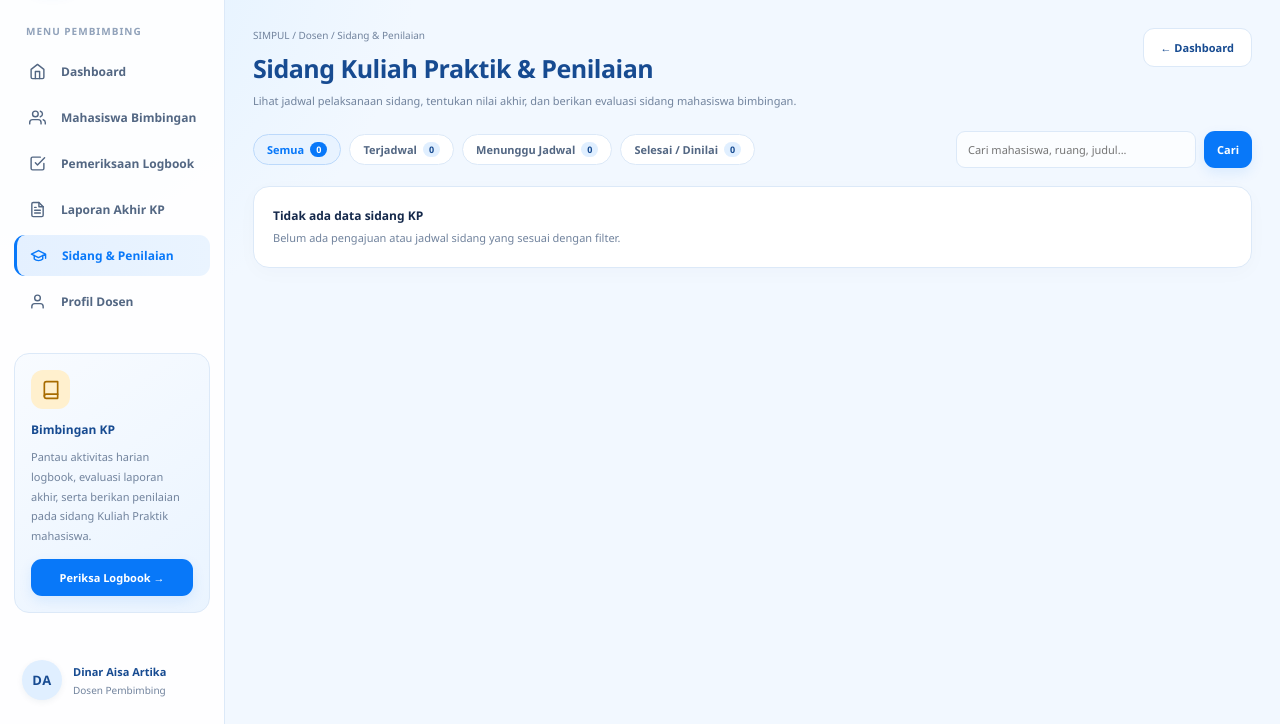
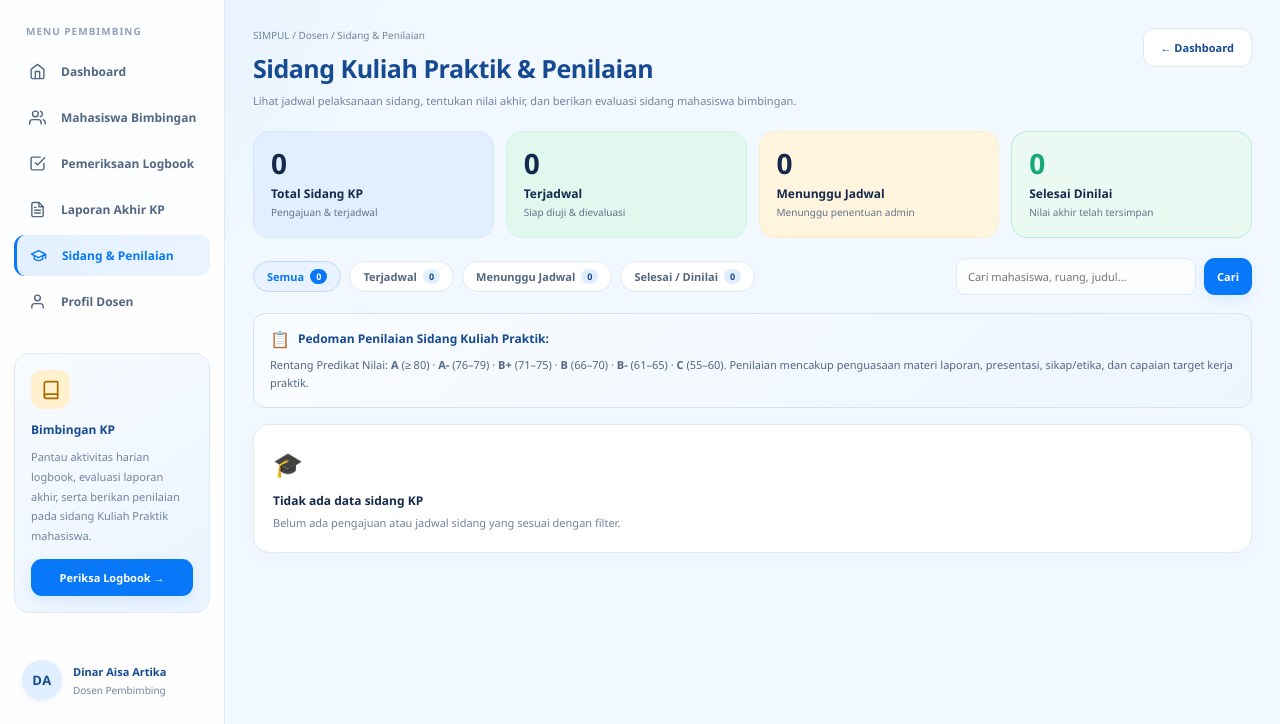
Before and after one commit to TiwiMustikaDewi/simpul_pwl, a Laravel app: page /dosen/sidang in a window 1280 px wide. Shown: the part 76-800 px from the top of the page. Run offline with Laravel 12, Linux system fonts and the light colour scheme; a user stored in the database is signed in; data comes from the database, SQL or seed files in the repository.

Commit message:
feat(dosen): perbarui tampilan penilaian sidang kp dan rekapitulasi profil dosen

```diff
--- a/resources/views/dosen/sidang/index.blade.php
+++ b/resources/views/dosen/sidang/index.blade.php
@@ -30,6 +30,30 @@
             </ul>
         </div>
     @endif
+
+    <!-- RINGKASAN METRIK SIDANG -->
+    <div class="stat-grid" style="margin-bottom: 20px;">
+        <div class="stat-card blue">
+            <div class="stat-number">{{ number_format($counts['all']) }}</div>
+            <div class="stat-label">Total Sidang KP</div>
+            <div class="stat-hint">Pengajuan &amp; terjadwal</div>
+        </div>
+        <div class="stat-card green">
+            <div class="stat-number">{{ number_format($counts['scheduled']) }}</div>
+            <div class="stat-label">Terjadwal</div>
+            <div class="stat-hint">Siap diuji &amp; dievaluasi</div>
+        </div>
+        <div class="stat-card yellow">
+            <div class="stat-number">{{ number_format($counts['submitted']) }}</div>
+            <div class="stat-label">Menunggu Jadwal</div>
+            <div class="stat-hint">Menunggu penentuan admin</div>
+        </div>
+        <div class="stat-card green" style="background: #eafaf3; border-color: #bcebd7;">
+            <div class="stat-number" style="color: var(--green);">{{ number_format($counts['completed']) }}</div>
+            <div class="stat-label">Selesai Dinilai</div>
+            <div class="stat-hint">Nilai akhir telah tersimpan</div>
+        </div>
+    </div>
 
     <!-- FILTER BAR -->
     <div class="filter-bar">
@@ -65,27 +89,44 @@
         </form>
     </div>
 
+    <!-- PANDUAN STANDAR RUBRIK PENILAIAN -->
+    <div class="rubric-box">
+        <div style="display: flex; align-items: center; gap: 8px; margin-bottom: 6px;">
+            <span style="font-size: 16px;">📋</span>
+            <strong style="color: var(--blue-dark); font-size: 12px;">Pedoman Penilaian Sidang Kuliah Praktik:</strong>
+        </div>
+        <p style="font-size: 11px; color: #536783; line-height: 1.7;">
+            Rentang Predikat Nilai: <strong>A</strong> (&ge; 80) · <strong>A-</strong> (76–79) · <strong>B+</strong> (71–75) · <strong>B</strong> (66–70) · <strong>B-</strong> (61–65) · <strong>C</strong> (55–60).
+            Penilaian mencakup penguasaan materi laporan, presentasi, sikap/etika, dan capaian target kerja praktik.
+        </p>
+    </div>
+
     <!-- DAFTAR SIDANG -->
     <section class="workflow-list">
         @forelse ($sidangList as $item)
             <article class="panel workflow-panel searchable-card">
                 <div class="workflow-card-heading">
+                    <div style="display: flex; align-items: flex-start; gap: 12px;">
+                        <div class="mini-avatar">
+                            {{ strtoupper(mb_substr($item->student_name, 0, 1)) }}
+                        </div>
                         <div>
-                        <h2>{{ $item->student_name }} · {{ $item->npm }}</h2>
+                            <h2>{{ $item->student_name }} · <span style="color: var(--muted); font-size: 12px;">{{ $item->npm }}</span></h2>
                             <p style="color: var(--blue-dark); font-weight: 700; margin-top: 3px;">
                                 "{{ $item->internship_title }}"
                             </p>
-                        <small style="color: var(--muted);">
+                            <small style="color: var(--muted); display: block; margin-top: 2px;">
                                 {{ $item->major }} · Instansi: {{ $item->company_name }}
                                 ({{ $item->internship_type === 'group' ? 'Kelompok' : 'Individu' }})
                             </small>
                         </div>
+                    </div>
 
                     <div style="display: flex; align-items: center; gap: 8px;">
                         @if ($item->grade)
-                            <span class="status-pill completed" style="font-size: 11px;">
-                                Nilai: {{ $item->grade }}
-                            </span>
+                            <div class="grade-ribbon-lg" style="min-width: 45px; height: 45px; font-size: 18px;" title="Nilai Sidang">
+                                {{ $item->grade }}
+                            </div>
                         @endif
                         <span class="status-pill {{ $item->status }}">
                             {{ ['scheduled' => 'Terjadwal', 'submitted' => 'Menunggu Jadwal', 'completed' => 'Selesai', 'rejected' => 'Ditolak'][$item->status] ?? $item->status }}
@@ -98,25 +139,27 @@
                         <span class="label">Waktu Pelaksanaan</span>
                         <span class="val">
                             @if ($item->sidang_date)
-                                {{ \Carbon\Carbon::parse($item->sidang_date)->locale('id')->translatedFormat('l, d F Y - H:i') }} WIB
+                                📅 {{ \Carbon\Carbon::parse($item->sidang_date)->locale('id')->translatedFormat('l, d F Y - H:i') }} WIB
                             @else
-                                Belum dijadwalkan oleh admin
+                                <span style="color: var(--muted); font-style: italic;">Belum dijadwalkan oleh admin</span>
                             @endif
                         </span>
                     </div>
 
                     <div class="detail-item">
                         <span class="label">Ruang Sidang</span>
-                        <span class="val">{{ $item->room ?? 'Belum ditentukan' }}</span>
+                        <span class="val">
+                            🏛️ {{ $item->room ?? 'Belum ditentukan' }}
+                        </span>
                     </div>
 
                     <div class="detail-item">
                         <span class="label">Status Evaluasi</span>
                         <span class="val">
                             @if ($item->grade)
-                                Sudah dinilai ({{ $item->grade }})
+                                <strong style="color: var(--green);">Sudah dinilai ({{ $item->grade }})</strong>
                             @else
-                                <span style="color: var(--yellow);">Menunggu penilaian</span>
+                                <span style="color: #b25e00; font-weight: 700;">⚡ Menunggu penilaian</span>
                             @endif
                         </span>
                     </div>
@@ -124,7 +167,7 @@
 
                 @if ($item->notes)
                     <div class="review-note">
-                        <strong>Catatan Evaluasi / Catatan Sidang:</strong> {{ $item->notes }}
+                        <strong>Catatan Evaluasi / Berita Acara Sidang:</strong> {{ $item->notes }}
                     </div>
                 @endif
 
@@ -136,7 +179,7 @@
                     </div>
 
                     <label class="form-field">
-                        <span>Nilai Akhir Sidang</span>
+                        <span>Nilai Akhir Sidang (Huruf atau Angka)</span>
                         <input
                             type="text"
                             name="grade"
@@ -150,12 +193,12 @@
                     </label>
 
                     <label class="form-field form-field-wide">
-                        <span>Catatan / Berita Acara Sidang</span>
+                        <span>Catatan Evaluasi / Berita Acara Sidang</span>
                         <textarea
                             name="notes"
                             rows="2"
                             class="form-control"
-                            placeholder="Tuliskan catatan evaluasi, revisi kecil jika ada, atau masukan sidang..."
+                            placeholder="Tuliskan catatan evaluasi penguasaan materi, tanya jawab, atau masukan sidang..."
                         >{{ old('notes', $item->notes) }}</textarea>
                     </label>
 
@@ -168,6 +211,7 @@
             </article>
         @empty
             <div class="panel empty-state">
+                <div style="font-size: 24px; margin-bottom: 6px;">🎓</div>
                 <strong>Tidak ada data sidang KP</strong>
                 Belum ada pengajuan atau jadwal sidang yang sesuai dengan filter.
             </div>
```
Also changed, not shown: resources/views/dosen/profile/index.blade.php (+20 -16 lines). Lines whose indentation alone changed are shown as unchanged.
